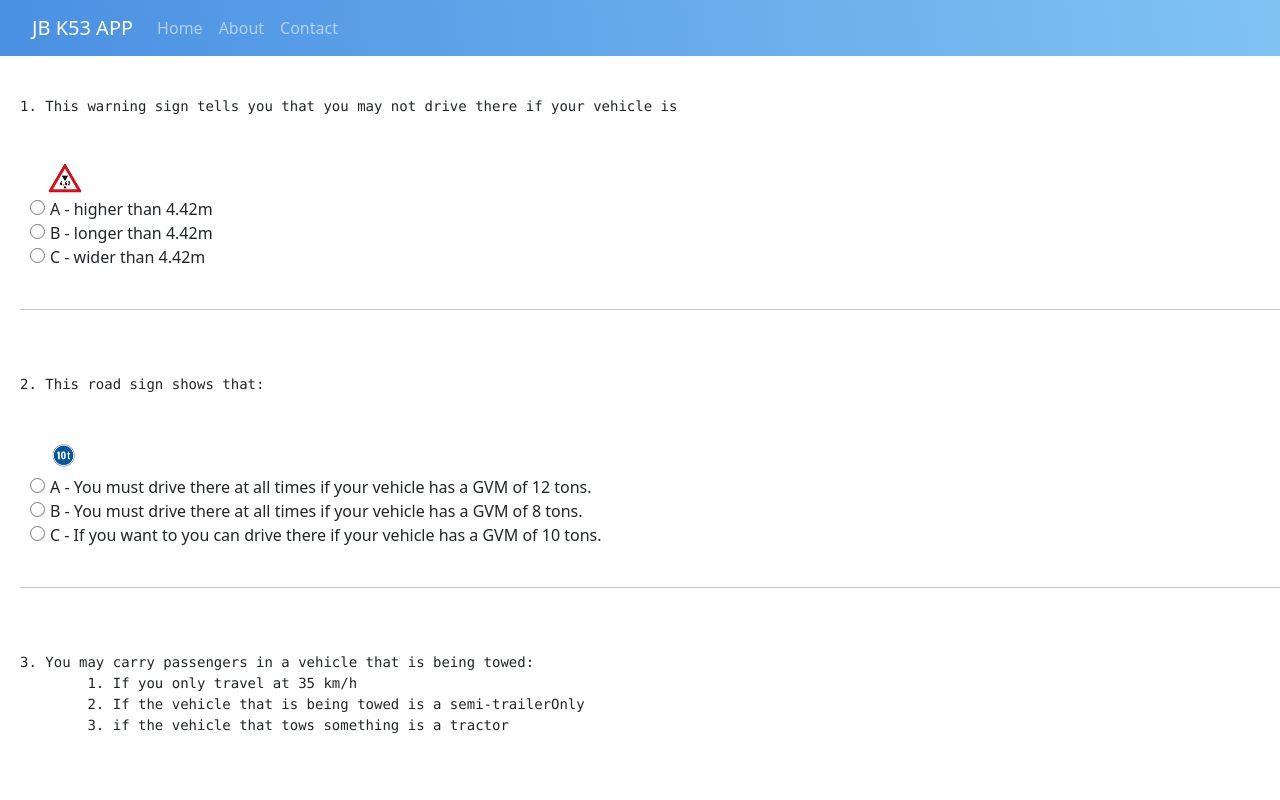
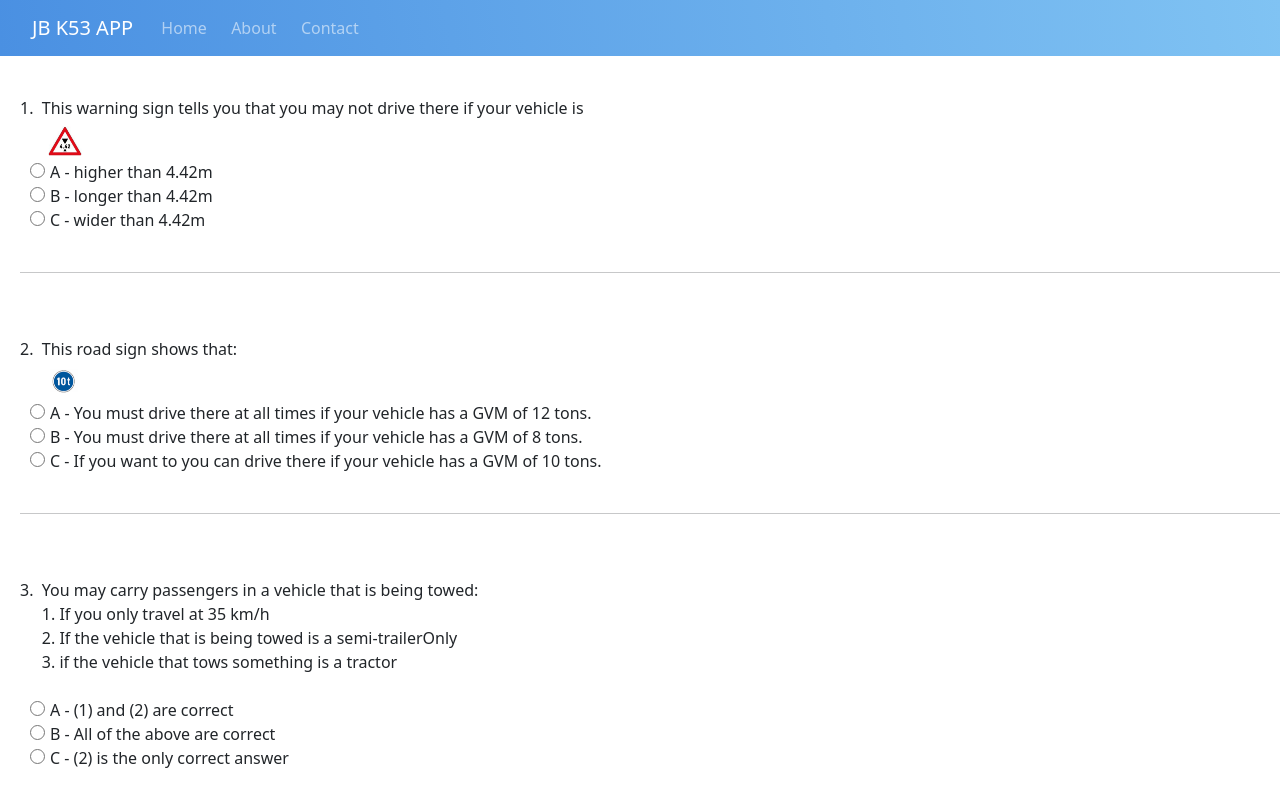
Before and after one commit to Jonathan-Baloyi/JbK53App, an Angular app: page / in a window 1280 px wide. Shown: the top 800 px of the page. Built offline with nearby package versions, Linux system fonts and the light colour scheme.

Commit message:
Added some html

```diff
--- a/src/app/components/core/learners-test/learners-test.component.html
+++ b/src/app/components/core/learners-test/learners-test.component.html
@@ -1,5 +1,10 @@
 <div class="pt-5" *ngFor="let question of questions; let index = index">
-  <pre>{{index + 1}}. {{question.description}}</pre><br />
+  <div class="heading-description">
+    <span>{{index + 1}}.</span>&nbsp;
+    <span>{{question.description}} </span>
+    <br />
+  </div>
+
   <div class="mx-auto">
     <img class="logo" src="{{question.imageUrl}}" />
   </div>
--- a/src/app/scss/learners-test.scss
+++ b/src/app/scss/learners-test.scss
@@ -11,3 +11,11 @@
 a{
   cursor: pointer;
 }
+
+div {
+  white-space: pre-wrap;
+}
+
+.heading-description{
+  display: inline-flex;
+}
--- a/src/assets/questions/questions.json
+++ b/src/assets/questions/questions.json
@@ -50,7 +50,7 @@
     "id": 3,
 		"multipleAnswers": false,
 		"imageUrl": "",
-    "description": "You may carry passengers in a vehicle that is being towed: \n\t1. If you only travel at 35 km/h\n\t2. If the vehicle that is being towed is a semi-trailerOnly \n\t3. if the vehicle that tows something is a tractor",
+    "description": "You may carry passengers in a vehicle that is being towed: \n1. If you only travel at 35 km/h\n2. If the vehicle that is being towed is a semi-trailerOnly \n3. if the vehicle that tows something is a tractor",
     "showCorrectAnswer": false,
     "checked": false,
     "answers": [{
```
